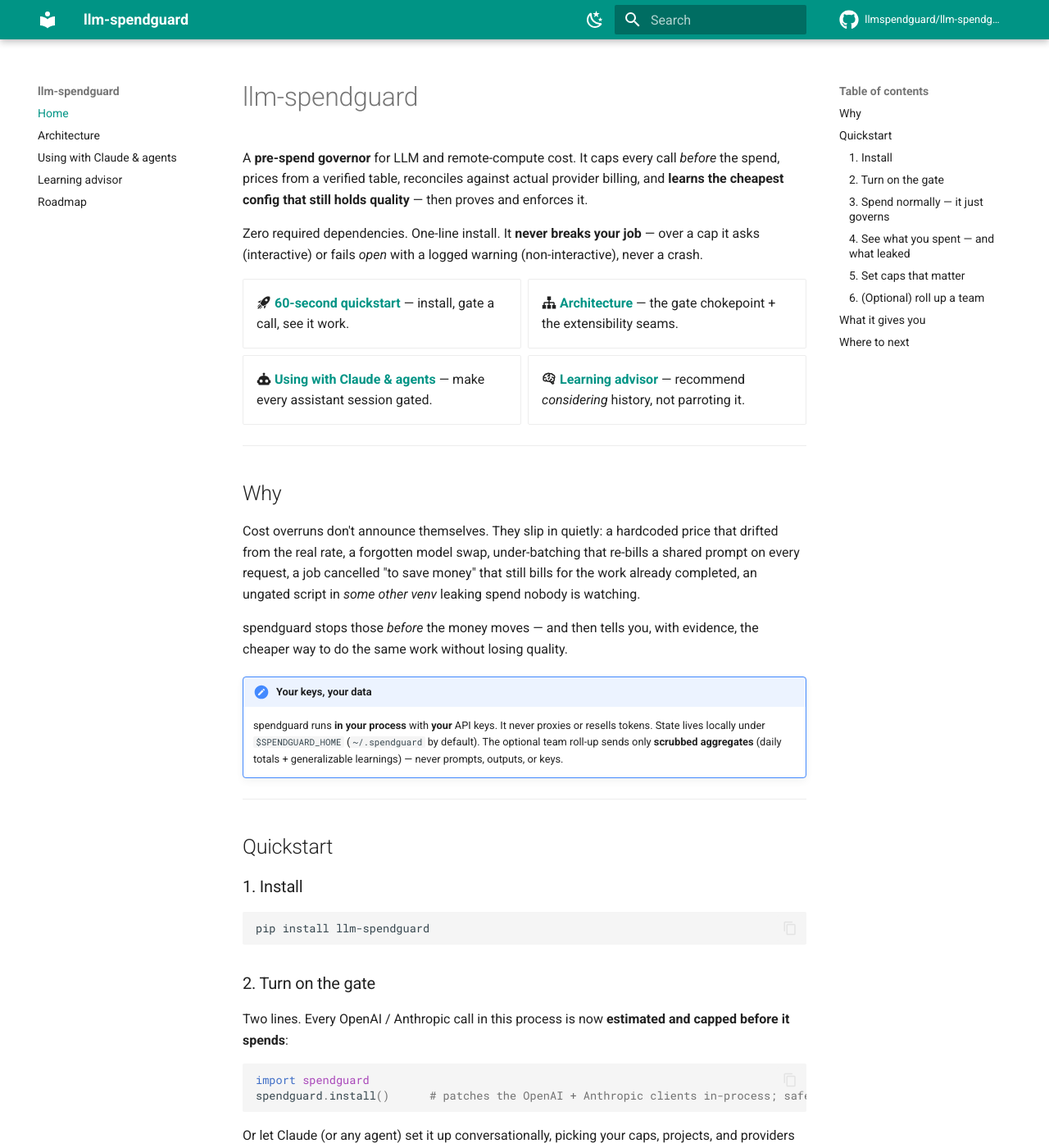
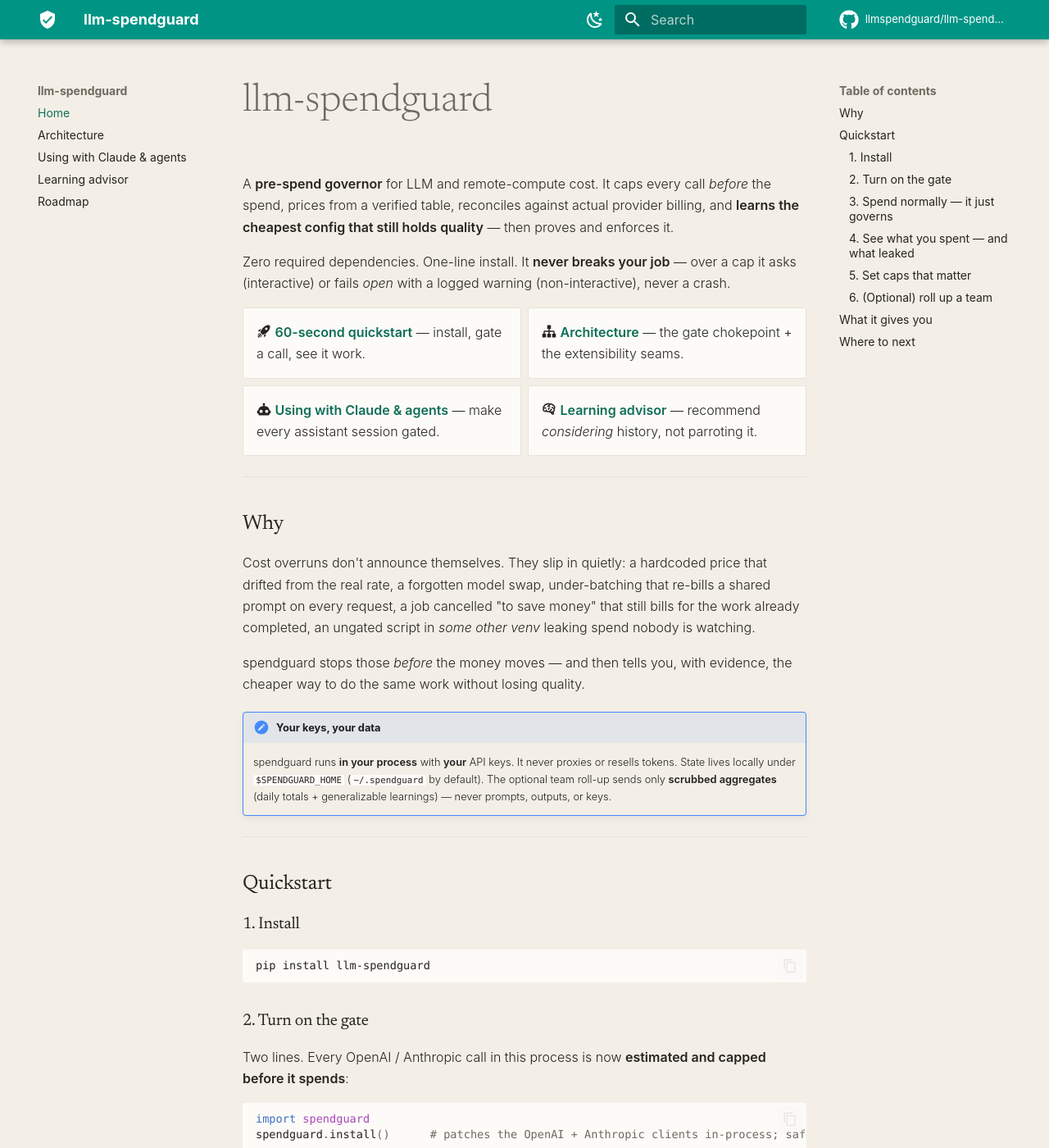
Before and after one commit to llmspendguard/llm-spendguard, an MkDocs documentation site: the page built from docs/index.md, in a window 1280 px wide and 1400 px high. Shown: the whole window at 82% size. Built offline with MkDocs 1.6.1 and Material for MkDocs 9.7.7, drawn with Linux system fonts in a browser that asks for light colours; comment, search, counter and statistics services are not loaded.

Commit message:
docs: brand-skin the site to match llmspendguard.com
extra.css mirrors the marketing tokens (warm cream #F3EFE7 + teal #13957A,
Newsreader serif headlines, system-sans body); theme.font=false, shield logo.

Co-Authored-By: Claude Opus 4.8 (1M context) <noreply@anthropic.com>

```diff
--- /dev/null
+++ b/docs/stylesheets/extra.css
@@ -0,0 +1,50 @@
+/* Brand skin — mirrors llmspendguard.com: warm cream + teal, editorial Newsreader serif headlines over a
+   clean system-sans body. The same design tokens as the marketing site's globals.css / Landing.tsx. */
+@import url('https://fonts.googleapis.com/css2?family=Newsreader:opsz,wght@6..72,300;6..72,400;6..72,500&display=swap');
+
+/* teal + accent apply to both light and dark schemes */
+:root {
+  --md-primary-fg-color: #13957A;          /* brand teal (header) */
+  --md-primary-fg-color--dark: #0F6E56;
+  --md-accent-fg-color: #0F6E56;
+}
+
+/* light scheme = the marketing site's warm cream palette */
+[data-md-color-scheme="default"] {
+  --md-default-bg-color: #F3EFE7;           /* warm cream */
+  --md-typeset-color: #262420;              /* warm near-black */
+  --md-default-fg-color--light: #6E6A60;
+  --md-default-fg-color--lighter: #9C9789;
+  --md-typeset-a-color: #0F6E56;
+  --md-code-bg-color: #FCFBF8;
+  --md-code-fg-color: #262420;
+  --md-footer-bg-color: #262420;
+}
+
+[data-md-color-scheme="default"] .md-main,
+[data-md-color-scheme="default"] .md-container { background: #F3EFE7; }
+
+/* editorial serif headlines — the signature lever from the marketing site */
+.md-typeset h1, .md-typeset h2, .md-typeset h3 {
+  font-family: 'Newsreader', Georgia, serif;
+  letter-spacing: -0.3px;
+}
+.md-typeset h1 { font-weight: 300; font-size: 2.4rem; line-height: 1.1; }
+.md-typeset h2 { font-weight: 400; }
+.md-typeset h3 { font-weight: 400; }
+
+/* lighter body weight to match the airy marketing feel */
+.md-typeset { font-weight: 300; line-height: 1.65; }
+.md-typeset strong, .md-typeset b { font-weight: 600; }
+
+/* brand the primary call-to-action button + grid cards */
+.md-typeset .md-button--primary { background: #13957A; border-color: #13957A; color: #fff; }
+.md-typeset .md-button--primary:hover { background: #0F6E56; border-color: #0F6E56; }
+[data-md-color-scheme="default"] .md-typeset .grid.cards > :is(ul, ol) > li,
+[data-md-color-scheme="default"] .md-typeset .grid > .card {
+  border-color: #E8E3D7; background: #FCFBF8;
+}
+
+/* warm, quieter rules + tables */
+[data-md-color-scheme="default"] .md-typeset hr { border-bottom-color: #E8E3D7; }
+[data-md-color-scheme="default"] .md-typeset table:not([class]) th { background: #ECE8DE; }
--- a/mkdocs.yml
+++ b/mkdocs.yml
@@ -19,6 +19,7 @@ theme:
       primary: teal
       accent: teal
       toggle: { icon: material/weather-sunny, name: Light mode }
+  font: false                  # system sans for the body (matches the marketing site; no Google Roboto)
   features:
     - navigation.top
     - navigation.sections
@@ -27,6 +28,10 @@ theme:
     - toc.follow
   icon:
     repo: fontawesome/brands/github
+    logo: material/shield-check  # "spend guard" mark in the header
+
+extra_css:
+  - stylesheets/extra.css
 
 nav:
   - Home: index.md
```
Also changed, not shown: CHANGELOG.md (+3 -1 lines).
